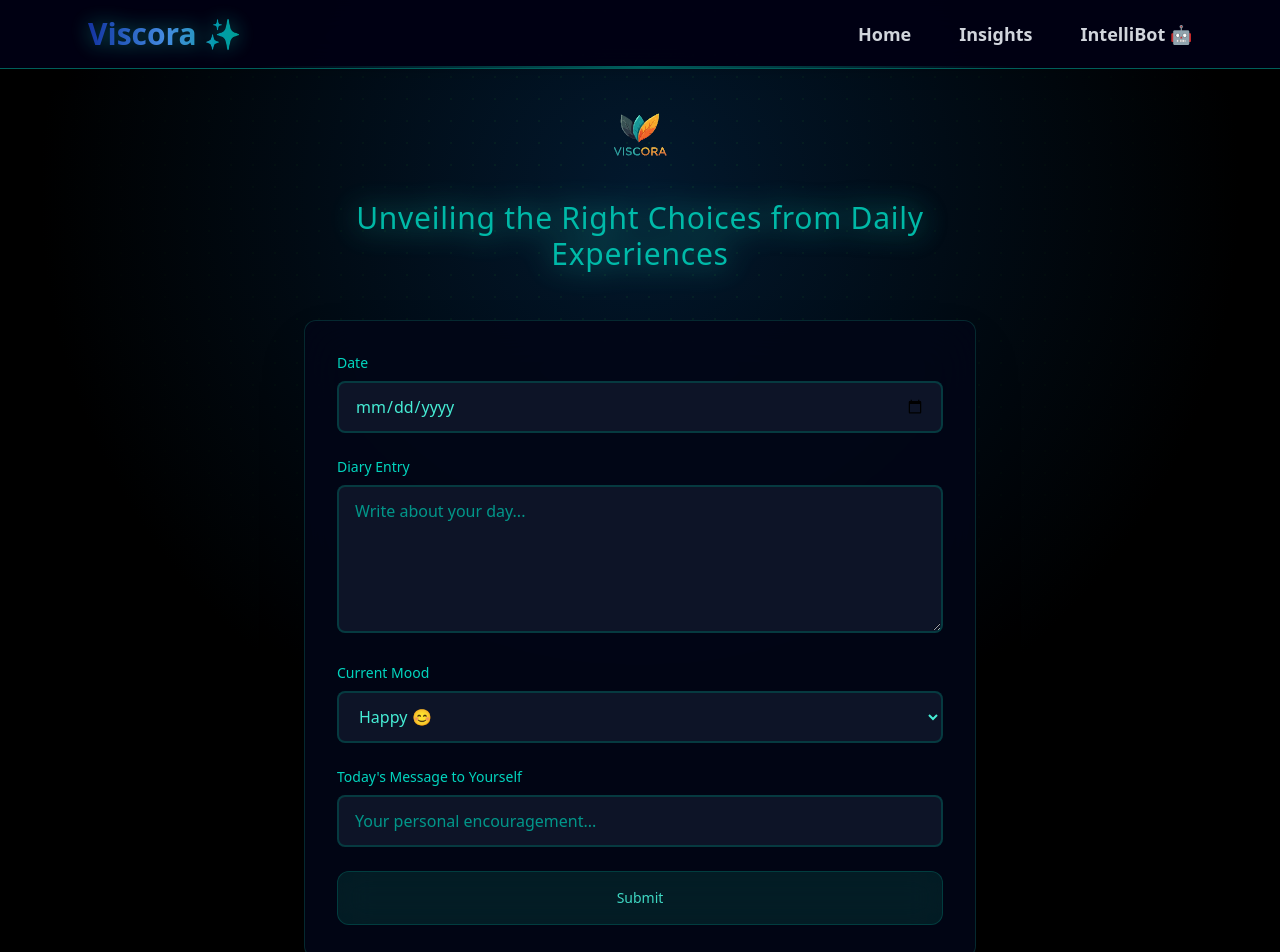
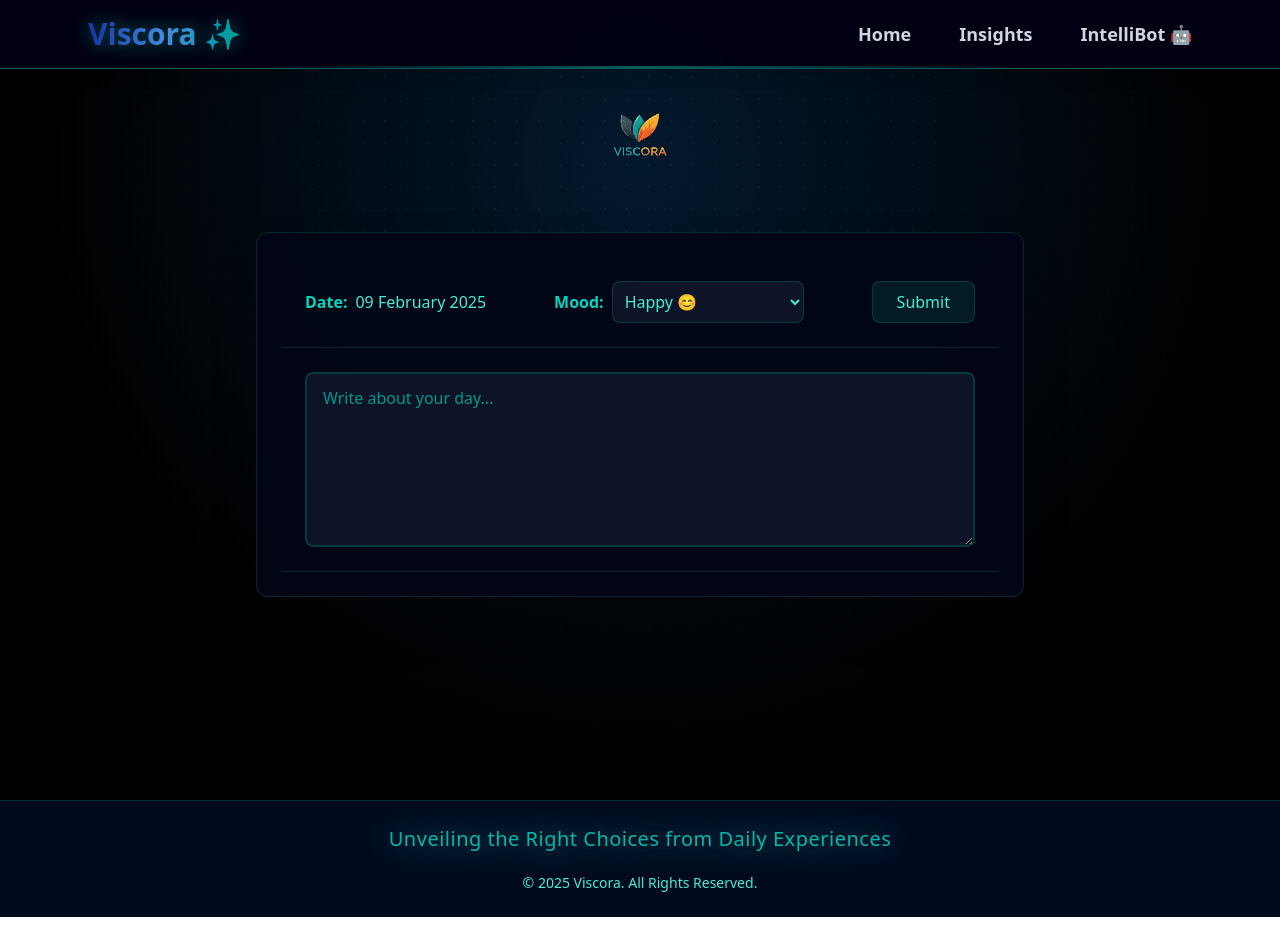
Before and after one commit to Sumandeep2004/Viscora, a React (Vite) app: page /manager in a window 1280 px wide. Shown: the top 952 px of the page. After the commit the page ends 917 px from the top, so only its background shows below. Built offline with nearby package versions, Linux system fonts and the light colour scheme.

Commit message:
Changing manager.jsx

```diff
--- a/src/App.jsx
+++ b/src/App.jsx
@@ -2,6 +2,7 @@ import { useState } from 'react'
 import './App.css'
 import Navbar from './components/Navbar.jsx'
 import Manager from './components/Manager.jsx'
+import Footer from "./components/Footer.jsx";
 
 function App() {
 
@@ -9,8 +10,9 @@ function App() {
     <>
       <Navbar />
       <Manager />
+      <Footer />
     </>
   )
 }
 
-export default App
+export default App;
--- /dev/null
+++ b/src/components/Footer.jsx
@@ -0,0 +1,14 @@
+import React from "react";
+
+const Footer = () => {
+  return (
+<>
+<footer className="w-full py-6 text-center text-teal-300 text-sm bg-[radial-gradient(#22d3ee22_1px,#000a1f_1px)] border-t border-teal-900/50 shadow-lg">
+<h1 className="text-center text-xl sm:text-xl md:text-xl font-medium text-teal-400 tracking-wide drop-shadow-[0_0_15px_#14b8a6] px-4 animate-[pulse_5s_infinite]">
+            Unveiling the Right Choices from Daily Experiences
+          </h1>
+      <p className="mt-5">&copy; {new Date().getFullYear()} Viscora. All Rights Reserved.</p>
+    </footer></>
+  );
+};
+export default Footer;
--- a/src/components/Manager.jsx
+++ b/src/components/Manager.jsx
@@ -1,6 +1,136 @@
-import React from "react";
+// import React from "react";
+
+// const Manager = () => {
+//   return (
+//     <div className="min-h-screen relative bg-[#000000] overflow-hidden">
+//       {/* Background Styling */}
+//       <div className="absolute inset-0 z-0 bg-[radial-gradient(#22d3ee22_1px,#000a1f_1px)] bg-[size:22px_22px]">
+//         <div className="absolute inset-0 bg-[radial-gradient(circle_600px_at_50%_20%,#0f6e8225,#000)]" />
+//       </div>
+
+//       <main className="relative z-10 min-h-screen flex flex-col items-center pt-12 sm:pt-12 md:pt-22 px-4 sm:px-6">
+//         {/* Logo & Header Section */}
+//         <header className="w-full max-w-2xl flex flex-col items-center space-y-4 mb-8 sm:mb-12">
+//           <img
+//             src="src/assets/viscora.svg"
+//             alt="Viscora Logo"
+//             className="w-20 h-20 sm:w-24 sm:h-24 rounded-full transition-all duration-300 hover:scale-110 hover:shadow-[0_0_20px_#14b8a6aa]"
+//           />
+
+//           <h1 className="text-center text-xl sm:text-xl md:text-3xl font-medium text-teal-400 tracking-wide drop-shadow-[0_0_15px_#14b8a6] px-4 animate-[pulse_5s_infinite]">
+//             Unveiling the Right Choices from Daily Experiences
+//           </h1>
+//         </header>
+
+//         {/* Diary Form Section */}
+//         <section
+//           className="w-full max-w-2xl bg-[#020617]/90 backdrop-blur-xl rounded-xl shadow-2xl
+//           border border-teal-900/50 p-6 sm:p-8 space-y-6"
+//         >
+//           {/* Form Fields */}
+//           <div className="space-y-6">
+//             {/* Date Input */}
+//             <div className="space-y-2">
+//               <label className="block text-teal-400 text-sm font-medium">
+//                 Date
+//               </label>
+//               <input
+//                 type="date"
+//                 className="w-full bg-[#0f172a]/90 text-teal-300 border-2 border-teal-800/50 rounded-lg
+//                           px-4 py-3 focus:outline-none focus:border-teal-500 focus:ring-2 focus:ring-teal-500/30
+//                           transition-all duration-200 placeholder-teal-600"
+//               />
+//             </div>
+
+//             {/* Diary Entry */}
+//             <div className="space-y-2">
+//               <label className="block text-teal-400 text-sm font-medium">
+//                 Diary Entry
+//               </label>
+//               <textarea
+//                 rows="5"
+//                 className="w-full bg-[#0f172a]/90 text-teal-300 border-2 border-teal-800/50 rounded-lg
+//                           px-4 py-3 focus:outline-none focus:border-teal-500 focus:ring-2 focus:ring-teal-500/30
+//                           transition-all duration-200 placeholder-teal-600"
+//                 placeholder="Write about your day..."
+//               />
+//             </div>
+
+//             {/* Mood Selection */}
+//             <div className="space-y-2">
+//               <label className="block text-teal-400 text-sm font-medium">
+//                 Current Mood
+//               </label>
+//               <select
+//                 className="w-full bg-[#0f172a]/90 text-teal-300 border-2 border-teal-800/50 rounded-lg
+//                           px-4 py-3 focus:outline-none focus:border-teal-500 focus:ring-2 focus:ring-teal-500/30
+//                           transition-all duration-200"
+//               >
+//                 <option>Happy 😊</option>
+//                 <option>Sad 😢</option>
+//                 <option>Excited 🎉</option>
+//                 <option>Angry 😠</option>
+//                 <option>Relaxed 😌</option>
+//                 <option>Motivated 💪</option>
+//                 <option>Stressed 😖</option>
+//                 <option>Neutral 🥱</option>
+//               </select>
+//             </div>
+
+//             {/* Self Message */}
+//             <div className="space-y-2">
+//               <label className="block text-teal-400 text-sm font-medium">
+//                 Today's Message to Yourself
+//               </label>
+//               <input
+//                 type="text"
+//                 className="w-full bg-[#0f172a]/90 text-teal-300 border-2 border-teal-800/50 rounded-lg
+//                           px-4 py-3 focus:outline-none focus:border-teal-500 focus:ring-2 focus:ring-teal-500/30
+//                           transition-all duration-200 placeholder-teal-600"
+//                 placeholder="Your personal encouragement..."
+//               />
+//             </div>
+//           </div>
+
+//           {/* Submit Button */}
+//           <button
+//             className="w-full relative group overflow-hidden rounded-xl bg-teal-900/30
+//             border border-teal-800/50 hover:border-teal-500/50 transition-all duration-300
+//             focus:outline-none focus:ring-2 focus:ring-teal-500/50"
+//           >
+//             <div
+//               className="absolute inset-0 bg-[conic-gradient(from_90deg_at_50%_50%,#0f172a_0%,#14b8a6_50%,#0f172a_100%)]
+//               opacity-0 group-hover:opacity-30 animate-spin-slow transition-opacity duration-300"
+//             />
+//             <div className="relative flex items-center justify-center px-8 py-4 backdrop-blur-lg">
+//               <span className="text-sm font-medium text-teal-300/90">
+//                 Submit
+//               </span>
+//             </div>
+//           </button>
+//         </section>
+//       </main>
+//     </div>
+//   );
+// };
+
+// export default Manager;
+
+import React, { useEffect, useState } from "react";
 
 const Manager = () => {
+  const [date, setDate] = useState("");
+
+  useEffect(() => {
+    setDate(
+      new Date().toLocaleDateString("en-GB", {
+        day: "2-digit",
+        month: "long",
+        year: "numeric",
+      })
+    );
+  }, []);
+
   return (
     <div className="min-h-screen relative bg-[#000000] overflow-hidden">
       {/* Background Styling */}
@@ -17,55 +147,21 @@ const Manager = () => {
             className="w-20 h-20 sm:w-24 sm:h-24 rounded-full transition-all duration-300 hover:scale-110 hover:shadow-[0_0_20px_#14b8a6aa]"
           />
 
-          <h1 className="text-center text-xl sm:text-xl md:text-3xl font-medium text-teal-400 tracking-wide drop-shadow-[0_0_15px_#14b8a6] px-4 animate-[pulse_5s_infinite]">
+          {/* <h1 className="text-center text-xl sm:text-xl md:text-3xl font-medium text-teal-400 tracking-wide drop-shadow-[0_0_15px_#14b8a6] px-4 animate-[pulse_5s_infinite]">
             Unveiling the Right Choices from Daily Experiences
-          </h1>
+          </h1> */}
         </header>
 
-        {/* Diary Form Section */}
-        <section
-          className="w-full max-w-2xl bg-[#020617]/90 backdrop-blur-xl rounded-xl shadow-2xl
-          border border-teal-900/50 p-6 sm:p-8 space-y-6"
-        >
-          {/* Form Fields */}
-          <div className="space-y-6">
-            {/* Date Input */}
-            <div className="space-y-2">
-              <label className="block text-teal-400 text-sm font-medium">
-                Date
-              </label>
-              <input
-                type="date"
-                className="w-full bg-[#0f172a]/90 text-teal-300 border-2 border-teal-800/50 rounded-lg
-                          px-4 py-3 focus:outline-none focus:border-teal-500 focus:ring-2 focus:ring-teal-500/30
-                          transition-all duration-200 placeholder-teal-600"
-              />
+        <div className="w-full max-w-3xl border border-teal-900/50 bg-[#020617]/90 backdrop-blur-xl rounded-xl shadow-2xl relative z-10 p-6">
+          {/* Form Section */}
+          <div className="p-6 border-b border-teal-900/50 text-teal-400 flex flex-col md:flex-row md:items-center md:justify-between gap-4">
+            <div className="flex items-center gap-2">
+              <span className="font-bold">Date:</span>
+              <span className="text-teal-300">{date}</span>
             </div>
-
-            {/* Diary Entry */}
-            <div className="space-y-2">
-              <label className="block text-teal-400 text-sm font-medium">
-                Diary Entry
-              </label>
-              <textarea
-                rows="5"
-                className="w-full bg-[#0f172a]/90 text-teal-300 border-2 border-teal-800/50 rounded-lg
-                          px-4 py-3 focus:outline-none focus:border-teal-500 focus:ring-2 focus:ring-teal-500/30
-                          transition-all duration-200 placeholder-teal-600"
-                placeholder="Write about your day..."
-              />
-            </div>
-
-            {/* Mood Selection */}
-            <div className="space-y-2">
-              <label className="block text-teal-400 text-sm font-medium">
-                Current Mood
-              </label>
-              <select
-                className="w-full bg-[#0f172a]/90 text-teal-300 border-2 border-teal-800/50 rounded-lg
-                          px-4 py-3 focus:outline-none focus:border-teal-500 focus:ring-2 focus:ring-teal-500/30
-                          transition-all duration-200"
-              >
+            <div className="flex items-center gap-2">
+              <span className="font-bold">Mood:</span>
+              <select className="border p-2 bg-[#0f172a]/90 text-teal-300 border-teal-800/50 rounded-lg focus:outline-none focus:border-teal-500 focus:ring-2 focus:ring-teal-500/30 transition-all duration-200 w-48 hover:font-bold">
                 <option>Happy 😊</option>
                 <option>Sad 😢</option>
                 <option>Excited 🎉</option>
@@ -76,39 +172,21 @@ const Manager = () => {
                 <option>Neutral 🥱</option>
               </select>
             </div>
-
-            {/* Self Message */}
-            <div className="space-y-2">
-              <label className="block text-teal-400 text-sm font-medium">
-                Today's Message to Yourself
-              </label>
-              <input
-                type="text"
-                className="w-full bg-[#0f172a]/90 text-teal-300 border-2 border-teal-800/50 rounded-lg
-                          px-4 py-3 focus:outline-none focus:border-teal-500 focus:ring-2 focus:ring-teal-500/30
-                          transition-all duration-200 placeholder-teal-600"
-                placeholder="Your personal encouragement..."
-              />
+            <div className="flex justify-center">
+              <button className="border px-6 py-2 rounded-lg bg-teal-900/30 border-teal-800/50 hover:border-teal-500/50 text-teal-300 focus:outline-none focus:ring-2 focus:ring-teal-500/50 transition-all duration-300">
+                Submit
+              </button>
             </div>
           </div>
 
-          {/* Submit Button */}
-          <button
-            className="w-full relative group overflow-hidden rounded-xl bg-teal-900/30
-            border border-teal-800/50 hover:border-teal-500/50 transition-all duration-300
-            focus:outline-none focus:ring-2 focus:ring-teal-500/50"
-          >
-            <div
-              className="absolute inset-0 bg-[conic-gradient(from_90deg_at_50%_50%,#0f172a_0%,#14b8a6_50%,#0f172a_100%)]
-              opacity-0 group-hover:opacity-30 animate-spin-slow transition-opacity duration-300"
-            />
-            <div className="relative flex items-center justify-center px-8 py-4 backdrop-blur-lg">
-              <span className="text-sm font-medium text-teal-300/90">
-                Submit
-              </span>
-            </div>
-          </button>
-        </section>
+          {/* Diary Entry Space */}
+          <div className="p-6 h-56 border-b border-teal-900/50">
+            <textarea
+              className="w-full h-full bg-[#0f172a]/90 text-teal-300 border-2 border-teal-800/50 rounded-lg px-4 py-3 focus:outline-none focus:border-teal-500 focus:ring-2 focus:ring-teal-500/30 transition-all duration-200 placeholder-teal-600"
+              placeholder="Write about your day..."
+            ></textarea>
+          </div>
+        </div>
       </main>
     </div>
   );
```
